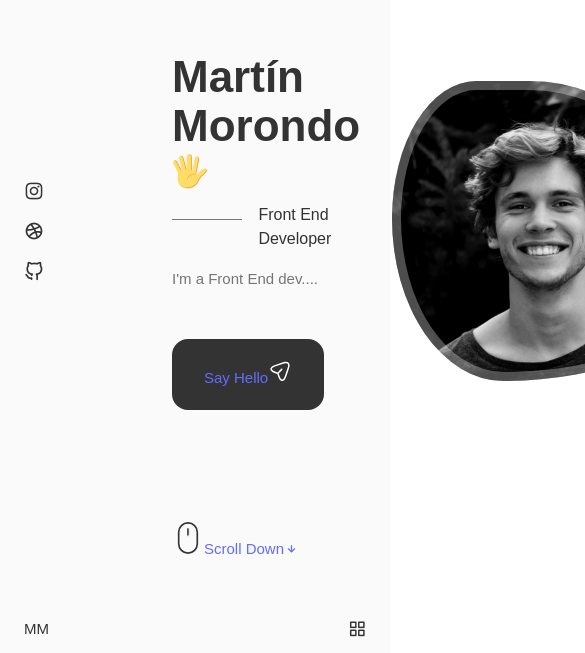
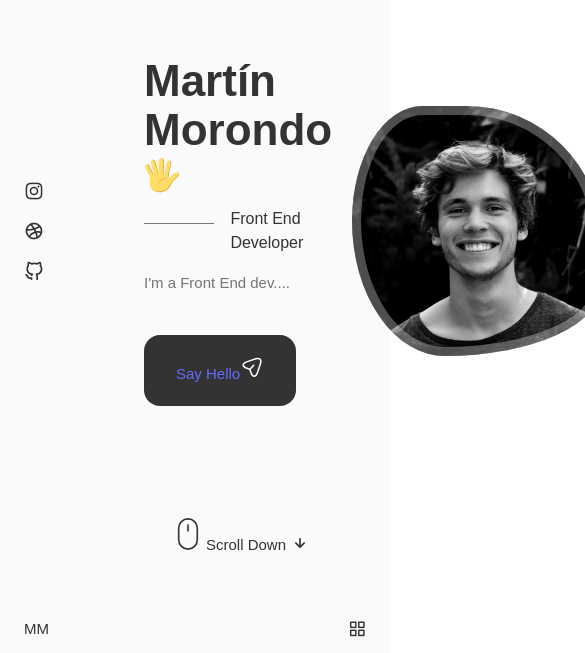
Before and after one commit to martinmorondo/portfolio-con-react, a React (Vite) app: page / in a window 390 px wide. Shown: the part 191-844 px from the top of the page, 585 px wide, since content can reach past the window. Built offline with nearby package versions, Linux system fonts and the light colour scheme.

Commit message:
I added a media querie for devices up to 998px and added styles

```diff
--- a/src/components/home/home.css
+++ b/src/components/home/home.css
@@ -103,4 +103,50 @@
     }
 }
 
+.home-scroll-name {
+    color: var(--title-color);
+    font-weight: var(--font-medium);
+    margin-right: var(--mb-0-25);
+    margin-left: 2px;
+}
+
+.home-scroll-arrow {
+    font-size: 1.25rem;
+    color: var(--title-color);
+}
+
+/* BREAKPOINTS  */
+/* For large devices  */
+@media screen and (max-width:992px) {
+    .home-content {
+        grid-template-columns: 100px repeat(2, 1fr);
+        column-gap: 1.25rem;
+    }
+
+    .home-hand {
+        width: 26px;
+        height: 26px;
+    }
+
+    .home-subtititle {
+        padding-left: 3.75rem;
+        margin-bottom: var(--mb-1);
+    }
+
+    .home-subtititle::before {
+        width: 42px;
+        top: 0.8rem;
+    }
+
+    .home-description {
+        max-width: initial;
+        margin-bottom: var(--mb-2-5);
+    }
+
+    .home-img {
+        width: 250px;
+        height: 250px;
+    }
+}
+
 /* 45:00  */
```
